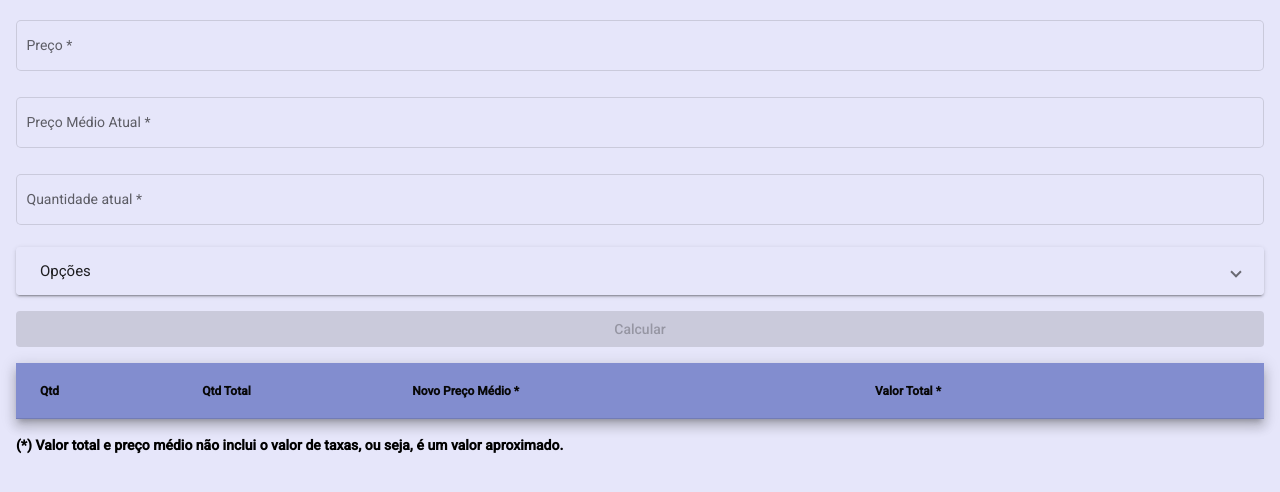
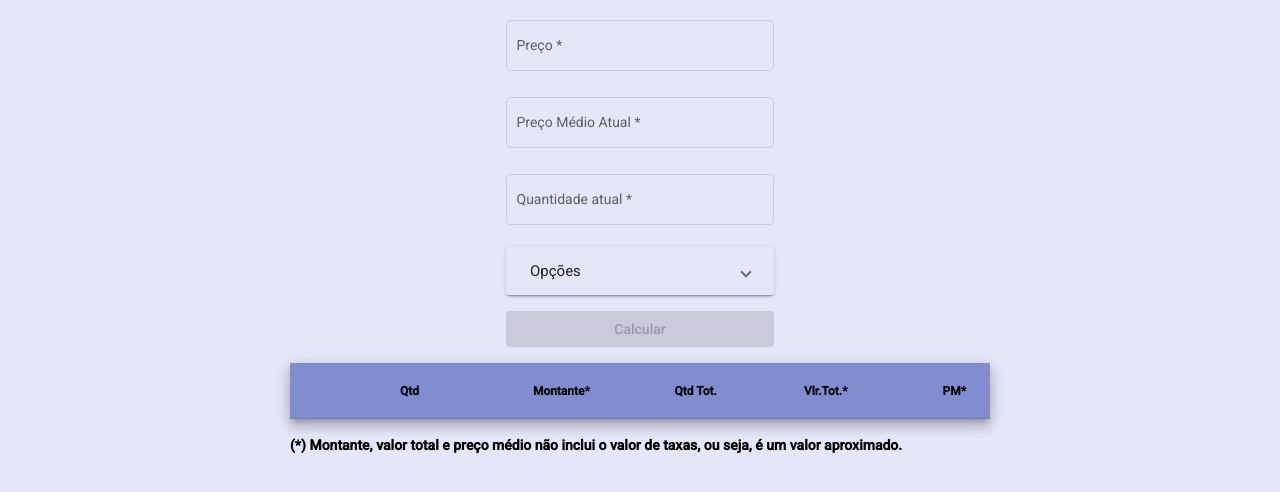
Before and after one commit to danilok/pmcalc, an Angular app: page / in a window 1280 px wide. Shown: the top 492 px of the page. Built offline with nearby package versions, Linux system fonts and the light colour scheme.

Commit message:
Adição de coluna montante

```diff
--- a/src/app/app.component.css
+++ b/src/app/app.component.css
@@ -1,3 +1,8 @@
+.param {
+  width: 300px;
+  margin: 0 auto;
+}
+
 .form {
   display: flex;
   flex-direction: column;
@@ -30,12 +35,14 @@ th {
 }
 
 td {
-  text-align: left;
+  text-align: right;
+  font-size: 12px;
 }
 
 tr > th {
   color: #080808;
   font-size: 0.75rem;;
+  text-align: right;
 }
 
 tr:nth-child(odd) {
@@ -49,3 +56,15 @@ tr:nth-child(odd) > td {
 .obs {
   margin-top: 1rem;
 }
+
+@media screen and (min-width: 768px) {
+  .table-content {
+    max-width: 700px;
+    margin: 0 auto;
+    font-size: 14px;
+  }
+
+  td {
+    font-size: 14px;
+  }
+}
--- a/src/app/app.component.html
+++ b/src/app/app.component.html
@@ -1,4 +1,4 @@
-<div>
+<div class="param">
   <form [formGroup]="myForm" (submit)="calcularPM()" class="form">
     <mat-form-field appearance="outline">
       <mat-label>Preço</mat-label>
@@ -39,30 +39,33 @@
     <!--- Note that these columns can be defined in any order.
           The actual rendered columns are set as a property on the row definition" -->
 
-    <!-- Position Column -->
     <ng-container matColumnDef="qtd">
-      <th mat-header-cell *matHeaderCellDef> Qtd </th>
-      <td mat-cell *matCellDef="let element"> {{element.qtd}} </td>
+      <th mat-header-cell *matHeaderCellDef>Qtd</th>
+      <td mat-cell *matCellDef="let element">{{element.qtd}}</td>
     </ng-container>
 
-    <ng-container matColumnDef="total">
-      <th mat-header-cell *matHeaderCellDef> Qtd Total </th>
-      <td mat-cell *matCellDef="let element"> {{element.total}} </td>
+    <ng-container matColumnDef="amount">
+      <th mat-header-cell *matHeaderCellDef>Montante*</th>
+      <td mat-cell *matCellDef="let element">{{element.amount}}</td>
     </ng-container>
 
-    <!-- Name Column -->
-    <ng-container matColumnDef="newpm">
-      <th mat-header-cell *matHeaderCellDef> Novo Preço Médio * </th>
-      <td mat-cell *matCellDef="let element"> {{element.newpm}} </td>
+    <ng-container matColumnDef="qtdTotal">
+      <th mat-header-cell *matHeaderCellDef>Qtd Tot.</th>
+      <td mat-cell *matCellDef="let element">{{element.qtdTotal}}</td>
     </ng-container>
 
     <ng-container matColumnDef="vlTotal">
-      <th mat-header-cell *matHeaderCellDef> Valor Total * </th>
-      <td mat-cell *matCellDef="let element"> {{element.vlTotal}} </td>
+      <th mat-header-cell *matHeaderCellDef>Vlr.Tot.*</th>
+      <td mat-cell *matCellDef="let element">{{element.vlTotal}}</td>
+    </ng-container>
+
+    <ng-container matColumnDef="newpm">
+      <th mat-header-cell *matHeaderCellDef>PM*</th>
+      <td mat-cell *matCellDef="let element">{{element.newpm}}</td>
     </ng-container>
 
     <tr mat-header-row *matHeaderRowDef="displayedColumns"></tr>
     <tr mat-row *matRowDef="let row; columns: displayedColumns;"></tr>
   </table>
-  <p class="obs"><strong>(*) Valor total e preço médio não inclui o valor de taxas, ou seja, é um valor aproximado.</strong></p>
+  <p class="obs"><strong>(*) Montante, valor total e preço médio não inclui o valor de taxas, ou seja, é um valor aproximado.</strong></p>
 </div>
--- a/src/app/app.component.ts
+++ b/src/app/app.component.ts
@@ -5,7 +5,8 @@ import { MatTable } from '@angular/material/table';
 
 export interface PmRow {
   qtd: number;
-  total: number;
+  amount: string;
+  qtdTotal: number;
   newpm: string;
   vlTotal: string;
 }
@@ -23,7 +24,13 @@ export class AppComponent {
 
   calculado: PmRow[] = [];
 
-  displayedColumns: string[] = ['qtd', 'total', 'newpm', 'vlTotal'];
+  displayedColumns: string[] = [
+    'qtd',
+    'amount',
+    'qtdTotal',
+    'vlTotal',
+    'newpm',
+  ];
 
   constructor(
     private formBuilder: FormBuilder,
@@ -42,14 +49,17 @@ export class AppComponent {
   calcularPM() {
     const values = this.myForm.getRawValue();
     this.calculado = [];
-    for (let i = 0; i <= values.iterations; i+=values.iteration) {
+    const maxIteration = values.iterations * values.iteration;
+    for (let i = 0; i <= maxIteration; i+=values.iteration) {
       const aux = ( ( ( values.price * i ) + ( values.currentQty * values.currentAveragePrice) ) / ( i + values.currentQty ) );
       const npm = this.currencyPipe.transform(aux, 'BRL');
+      const amount = this.currencyPipe.transform(values.price * i, 'BRL');
       const qtdTotal = i + values.currentQty;
       const vlTotal = this.currencyPipe.transform(aux * qtdTotal, 'BRL');
       let nl: PmRow = {
         qtd: i,
-        total: qtdTotal,
+        qtdTotal,
+        amount,
         newpm: npm,
         vlTotal }
       this.calculado.push(nl)
```
